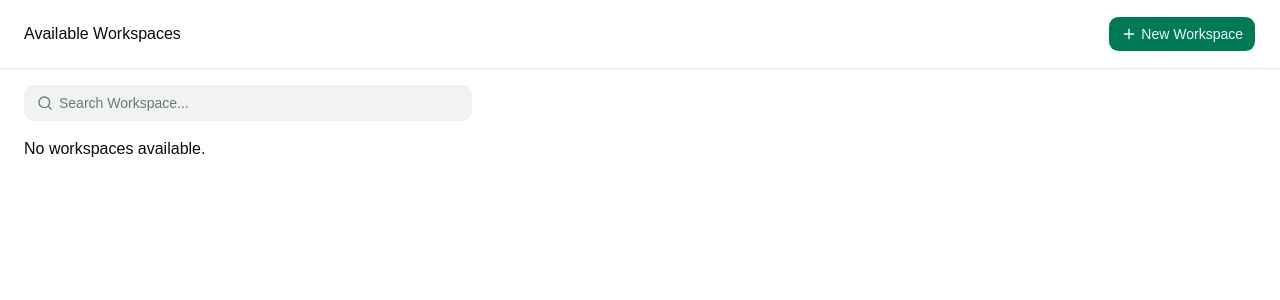
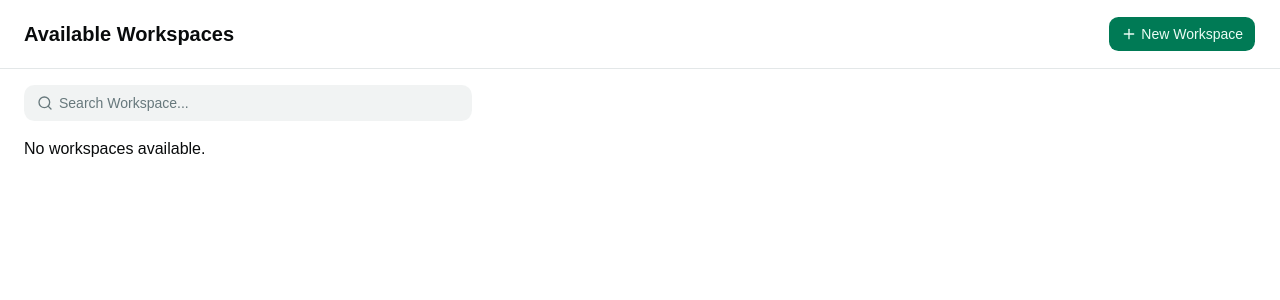
Before and after one commit to KalaiselvanSivakumar/WorkspaceLauncher, a React (Vite) app: page / in a window 1280 px wide. Shown: the top 300 px of the page. Built offline with nearby package versions, Linux system fonts and the light colour scheme.

Commit message:
support description for header & title style modification for better visibility

```diff
--- a/src/components/app/PageHeader.tsx
+++ b/src/components/app/PageHeader.tsx
@@ -3,11 +3,13 @@ import GoToHomeScreenButton from "./GoToHomeScreenButton";
 
 interface PageHeaderProps extends React.PropsWithChildren {
   title: string;
+  description?: string;
   showBackAction?: boolean;
 }
 
 function PageHeader({
   title,
+  description,
   children,
   showBackAction = false,
 }: PageHeaderProps) {
@@ -15,7 +17,12 @@ function PageHeader({
     <div className="border-b border-border flex justify-between items-center px-6 py-4">
       <div className="flex gap-2 items-center">
         {showBackAction && <GoToHomeScreenButton variant="icon" />}
-        <h1 className="font-heading text-base font-medium">{title}</h1>
+        <div>
+          <h1 className="font-semibold text-xl">{title}</h1>
+          {description && (
+            <p className="text-sm text-muted-foreground">{description}</p>
+          )}
+        </div>
       </div>
       {children}
     </div>
```
